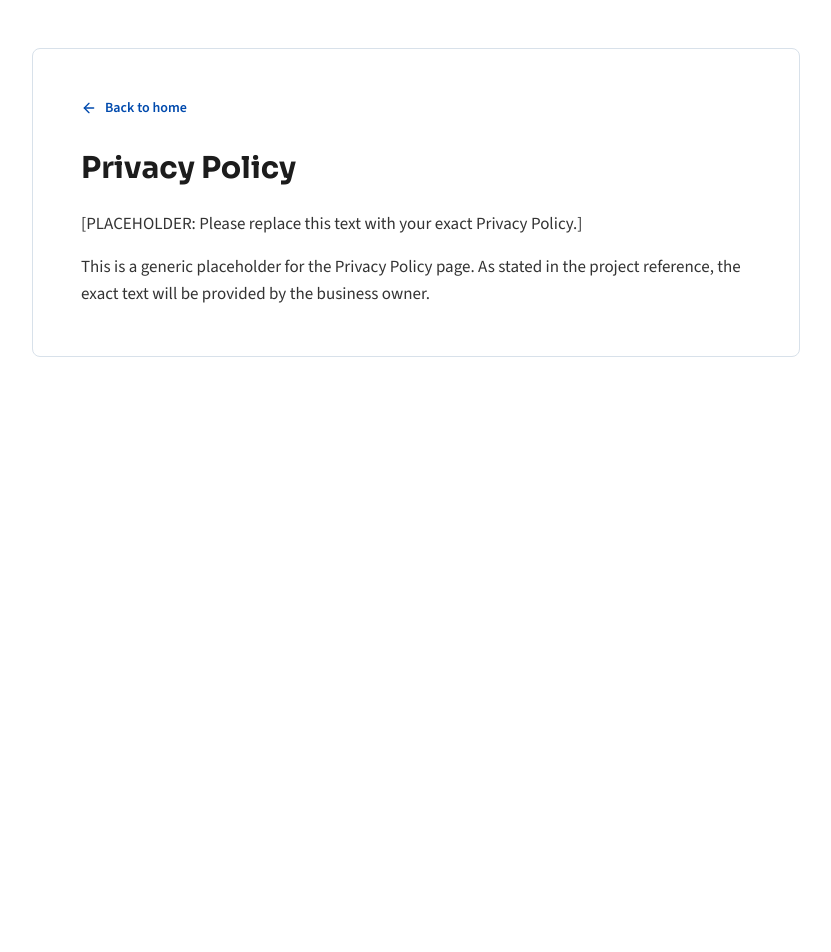
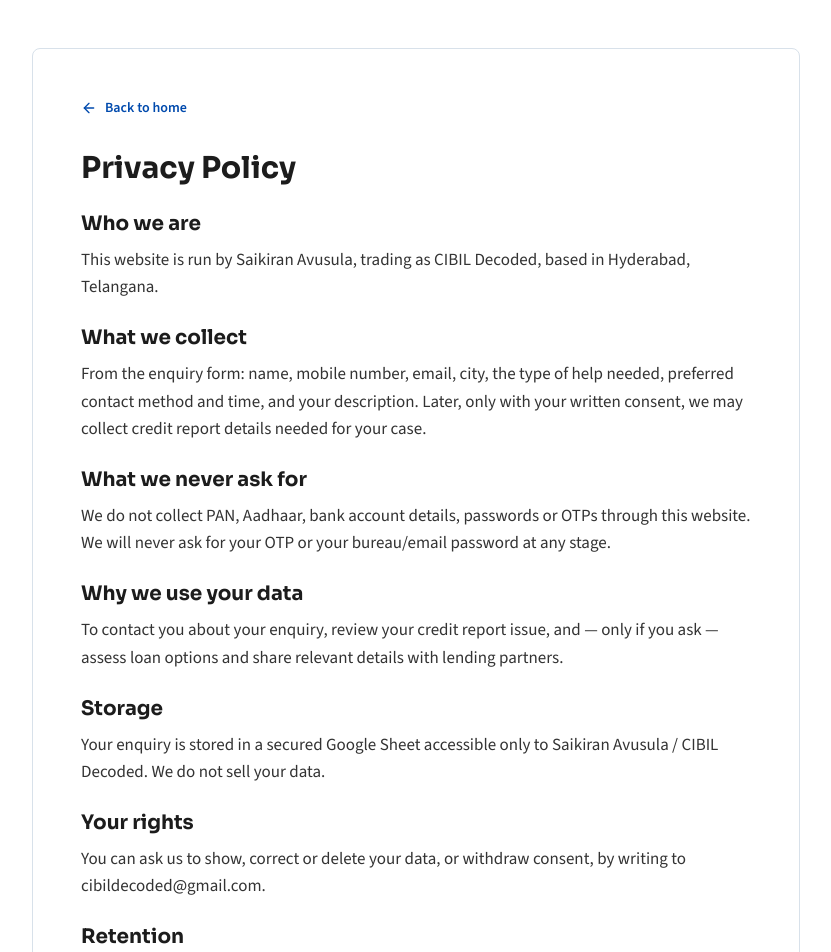
Before and after one commit to Saikiran-Avusula/cibil_decoded_project, a Next.js app: page /privacy in a window 1280 px wide. Shown: the top 952 px of the page, without its empty margins (224-1055 px from the left). Before the commit the page ends 800 px from the top, so only its background shows below. Built offline with nearby package versions, Linux system fonts and the light colour scheme.

Commit message:
Feat: Booking form, updated contact form, and populated legal pages

```diff
--- a/src/app/grievance/page.tsx
+++ b/src/app/grievance/page.tsx
@@ -13,12 +13,17 @@
         </Link>
         <h1 className="text-3xl font-sora font-bold text-ink mb-6">Grievance Redressal</h1>
         <div className="prose prose-slate max-w-none text-muted-text space-y-4">
+          <p>If you're unhappy with our service, write to:</p>
+          <ul className="list-none pl-0 space-y-2 font-medium text-ink">
+            <li>Grievance officer: Saikiran Avusula</li>
+            <li>Email: cibildecoded@gmail.com</li>
+            <li>Phone: [Please insert your real phone number here]</li>
+          </ul>
           <p>
-            [PLACEHOLDER: Please replace this text with your exact Grievance Redressal details.]
+            We acknowledge complaints within 2 working days and aim to resolve within 15 days.
           </p>
           <p>
-            This is a generic placeholder for the Grievance Redressal page. As stated in the
-            project reference, the exact text will be provided by the business owner.
+            For complaints about a bank, NBFC or bureau, use their own grievance process first, then the RBI Integrated Ombudsman Scheme at <a href="https://cms.rbi.org.in" target="_blank" rel="noreferrer" className="text-[#004AAD] hover:underline">cms.rbi.org.in</a>.
           </p>
         </div>
       </div>
--- a/src/app/privacy/page.tsx
+++ b/src/app/privacy/page.tsx
@@ -13,13 +13,42 @@
         </Link>
         <h1 className="text-3xl font-sora font-bold text-ink mb-6">Privacy Policy</h1>
         <div className="prose prose-slate max-w-none text-muted-text space-y-4">
-          <p>
-            [PLACEHOLDER: Please replace this text with your exact Privacy Policy.]
-          </p>
-          <p>
-            This is a generic placeholder for the Privacy Policy page. As stated in the
-            project reference, the exact text will be provided by the business owner.
-          </p>
+          <section>
+            <h2 className="text-xl font-sora font-semibold text-ink mt-6 mb-2">Who we are</h2>
+            <p>This website is run by Saikiran Avusula, trading as CIBIL Decoded, based in Hyderabad, Telangana.</p>
+          </section>
+
+          <section>
+            <h2 className="text-xl font-sora font-semibold text-ink mt-6 mb-2">What we collect</h2>
+            <p>From the enquiry form: name, mobile number, email, city, the type of help needed, preferred contact method and time, and your description. Later, only with your written consent, we may collect credit report details needed for your case.</p>
+          </section>
+
+          <section>
+            <h2 className="text-xl font-sora font-semibold text-ink mt-6 mb-2">What we never ask for</h2>
+            <p>We do not collect PAN, Aadhaar, bank account details, passwords or OTPs through this website. We will never ask for your OTP or your bureau/email password at any stage.</p>
+          </section>
+
+          <section>
+            <h2 className="text-xl font-sora font-semibold text-ink mt-6 mb-2">Why we use your data</h2>
+            <p>To contact you about your enquiry, review your credit report issue, and — only if you ask — assess loan options and share relevant details with lending partners.</p>
+          </section>
+
+          <section>
+            <h2 className="text-xl font-sora font-semibold text-ink mt-6 mb-2">Storage</h2>
+            <p>Your enquiry is stored in a secured Google Sheet accessible only to Saikiran Avusula / CIBIL Decoded. We do not sell your data.</p>
+          </section>
+
+          <section>
+            <h2 className="text-xl font-sora font-semibold text-ink mt-6 mb-2">Your rights</h2>
+            <p>You can ask us to show, correct or delete your data, or withdraw consent, by writing to cibildecoded@gmail.com.</p>
+          </section>
+
+          <section>
+            <h2 className="text-xl font-sora font-semibold text-ink mt-6 mb-2">Retention</h2>
+            <p>We keep enquiry data for up to 6 months if no service is provided, and for the duration of any active case plus 1 year after it closes.</p>
+          </section>
+
+          <p className="pt-4 text-sm font-semibold">Last updated: October 2, 2026</p>
         </div>
       </div>
     </div>
--- a/src/app/terms/page.tsx
+++ b/src/app/terms/page.tsx
@@ -14,12 +14,18 @@
         <h1 className="text-3xl font-sora font-bold text-ink mb-6">Terms of Service</h1>
         <div className="prose prose-slate max-w-none text-muted-text space-y-4">
           <p>
-            [PLACEHOLDER: Please replace this text with your exact Terms of Service.]
+            CIBIL Decoded helps you understand your credit report, identify potential discrepancies, and navigate the correction and dispute process. We also connect customers with banks, NBFCs and lending partners. We are not a credit bureau, not a lender, and not affiliated with TransUnion CIBIL, Experian, Equifax, CRIF High Mark or the RBI.
           </p>
           <p>
-            This is a generic placeholder for the Terms of Service page. As stated in the
-            project reference, the exact text will be provided by the business owner.
+            We do not guarantee any change to your credit score, removal of any entry, or loan approval. Only the lender that reported the data can correct it. Loan approval, amount and terms are decided by each lender, not by us.
           </p>
+          <p>
+            You agree to give us accurate information, log into your own accounts yourself, and never share passwords or OTPs with us. Our fees, if any, are agreed in writing before work starts.
+          </p>
+          <p>
+            These terms are governed by the laws of India. Courts at Hyderabad, Telangana have jurisdiction.
+          </p>
+          <p className="pt-4 text-sm font-semibold">Last updated: October 2, 2026</p>
         </div>
       </div>
     </div>
--- a/src/components/sections/Footer.tsx
+++ b/src/components/sections/Footer.tsx
@@ -29,7 +29,7 @@
             <h3 className="text-white font-sora font-semibold mb-2">Contact Us</h3>
             {/* <p className="text-sm">Phone: <a href="tel:+919876543210" className="hover:text-white transition-colors focus-visible:outline-none focus-visible:ring-2 focus-visible:ring-[#004AAD] focus-visible:ring-offset-2 rounded-sm">Will soon be available</a></p> */}
             <p className="text-sm">Email: <a href="mailto:support@cibildecoded.in" className="hover:text-white transition-colors focus-visible:outline-none focus-visible:ring-2 focus-visible:ring-[#004AAD] focus-visible:ring-offset-2 rounded-sm">cibildecoded@gmail.com</a></p>
-            {/* <p className="text-sm">WhatsApp: <a href="https://wa.me/919876543210" className="hover:text-white transition-colors focus-visible:outline-none focus-visible:ring-2 focus-visible:ring-[#004AAD] focus-visible:ring-offset-2 rounded-sm">Will soon be available</a></p> */}
+          {/* <p className="text-sm">WhatsApp: <a href="https://wa.me/919876543210" className="hover:text-white transition-colors focus-visible:outline-none focus-visible:ring-2 focus-visible:ring-[#004AAD] focus-visible:ring-offset-2 rounded-sm">Will soon be available</a></p> */}
           </div>
 
           {/* Column 3: Links */}
```
